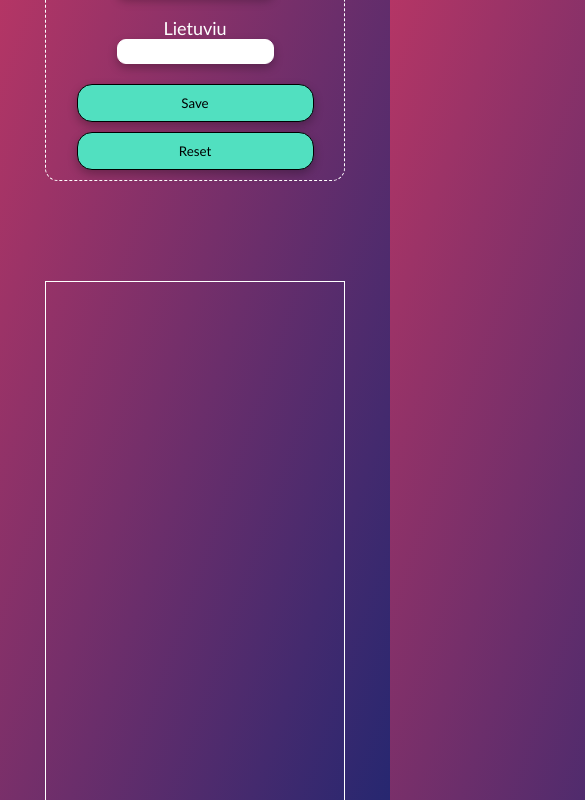
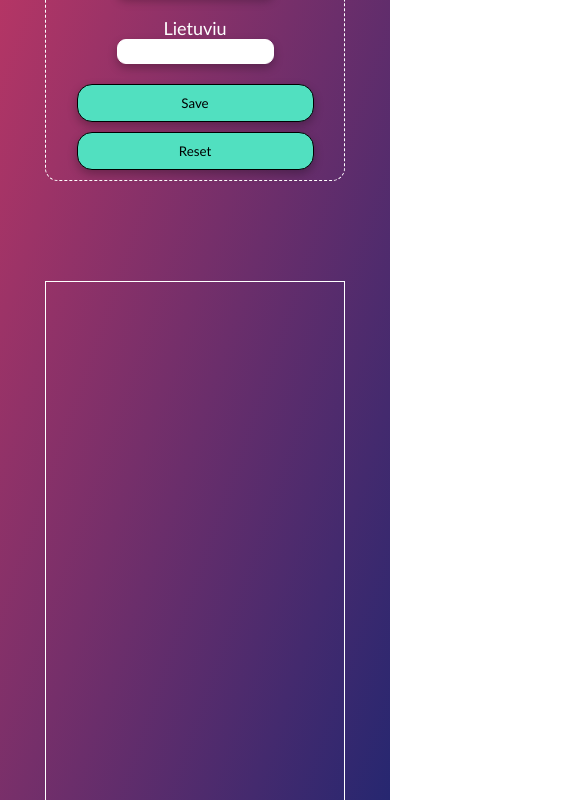
Before and after one commit to Paulius101/24-dictionary, a website with bundled scripts: page index.html in a window 390 px wide. Shown: the part 200-1000 px from the top of the page, 585 px wide, since content can reach past the window. Built offline with nearby package versions, Linux system fonts and the light colour scheme.

Commit message:
@media changes

```diff
--- a/css/dictionary.css
+++ b/css/dictionary.css
@@ -148,6 +148,7 @@ h1 {
 
 @media (max-width: 640px) {
   .list,
+  .dictionary,
   .ivestis,
   .top,
   form {
```
